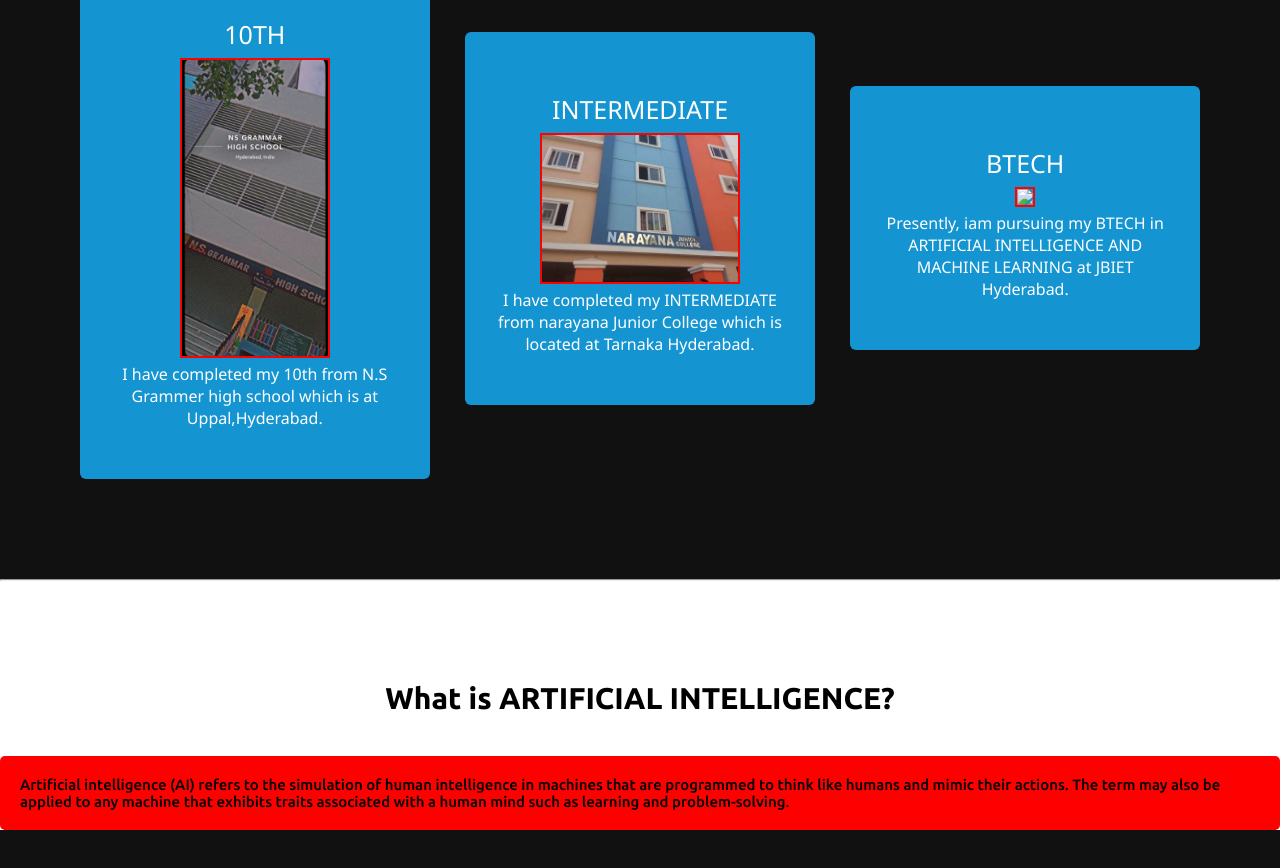
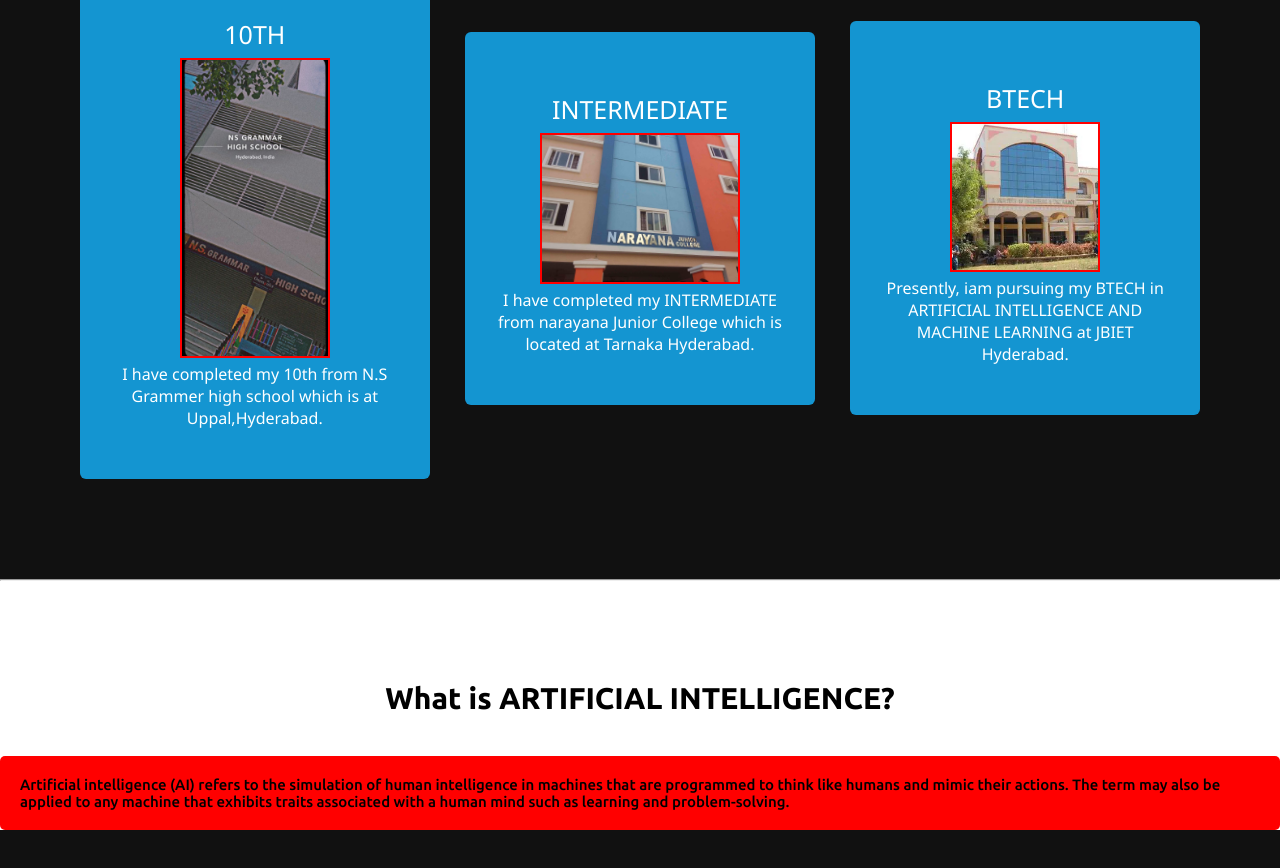
Before and after one commit to mishra800/web-page, a plain HTML site: page index.html in a window 1280 px wide. Shown: the part 1800-2668 px from the top of the page. Drawn offline with nearby package versions, Linux system fonts and the light colour scheme; files whose address does not match are found by name.

Commit message:
update index.html

```diff
--- a/index.html
+++ b/index.html
@@ -94,7 +94,7 @@
                 <div class="card">
                     <div class="box">
                         <div class="text">BTECH</div>
-                        <img src="img/jbiet.webp" class="jbiet" style="border:2px solid red">
+                        <img src="jbiet.webp" class="jbiet" style="border:2px solid red">
                         <p>Presently, iam pursuing my BTECH in ARTIFICIAL INTELLIGENCE AND MACHINE LEARNING at JBIET Hyderabad.</p>
                     </div>
                 </div>
```
